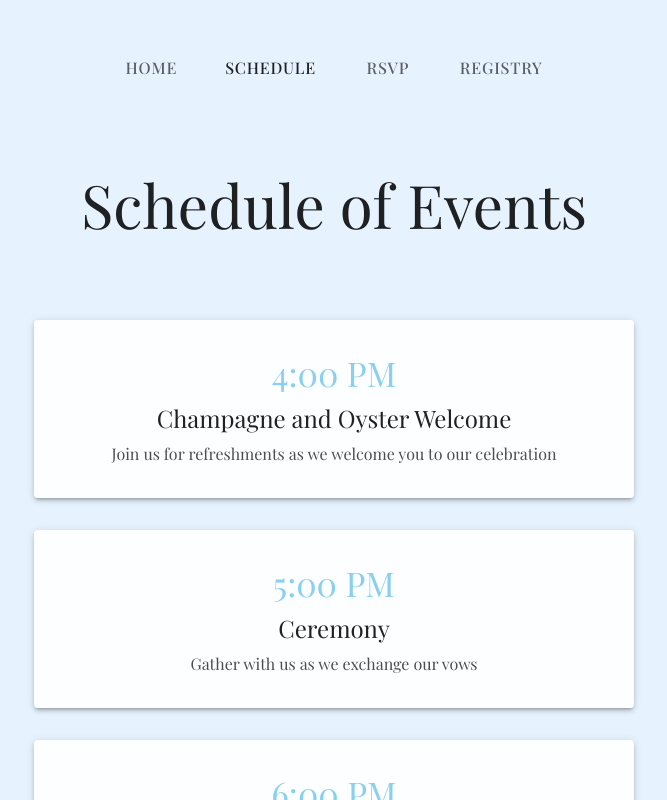
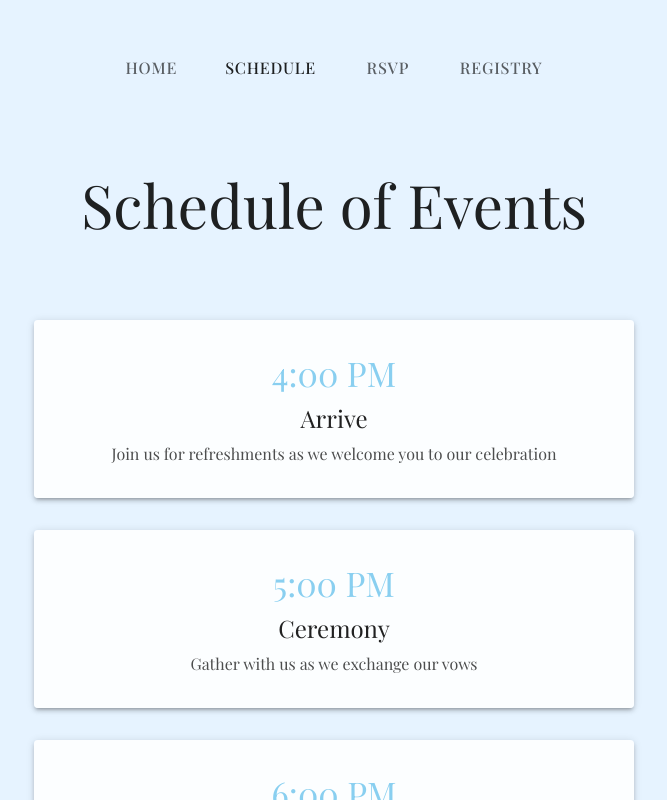
Before and after one commit to rkbarney/wedding-website, a React (Vite) app: page /schedule in a window 1280 px wide. Shown: the whole page, without its empty margins (306-973 px from the left). Built offline with nearby package versions, Linux system fonts and the light colour scheme.

Commit message:
remove oysters for real

```diff
--- a/src/pages/Schedule.tsx
+++ b/src/pages/Schedule.tsx
@@ -5,7 +5,7 @@ const Schedule = () => {
   const events = [
     {
       time: '4:00 PM',
-      title: 'Champagne and Oyster Welcome',
+      title: 'Arrive',
       description: 'Join us for refreshments as we welcome you to our celebration'
     },
     {
```
